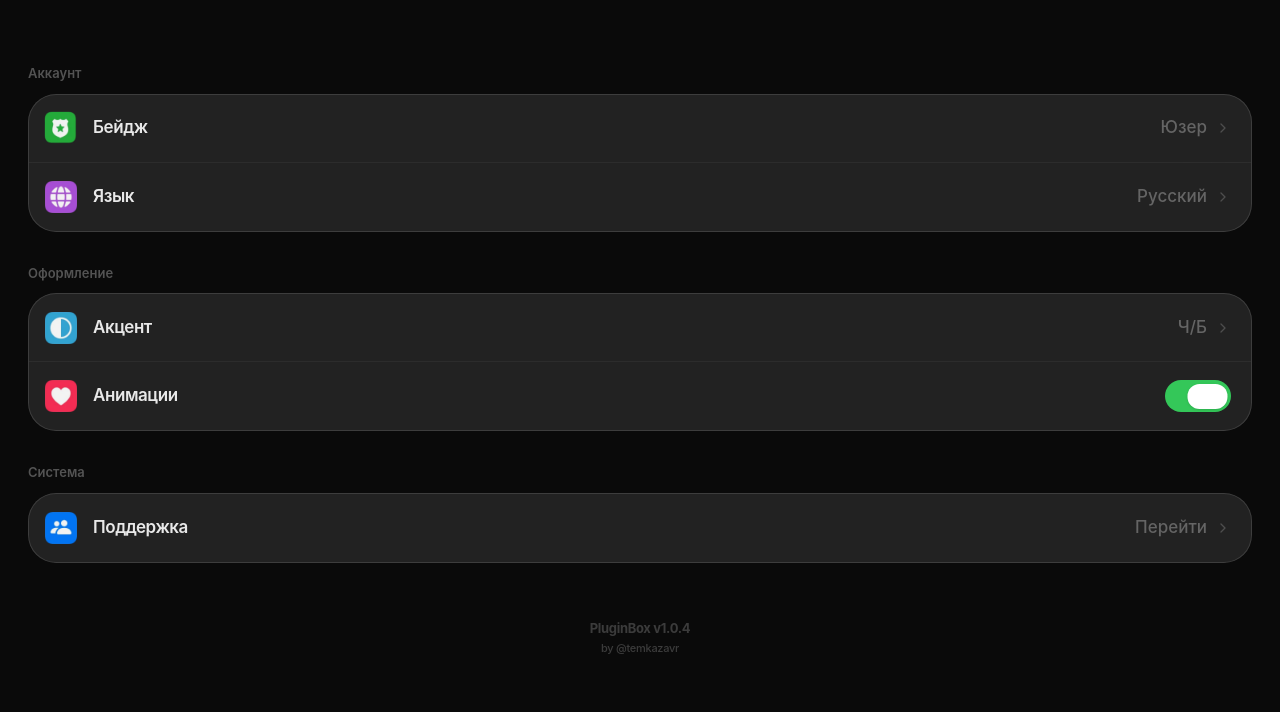
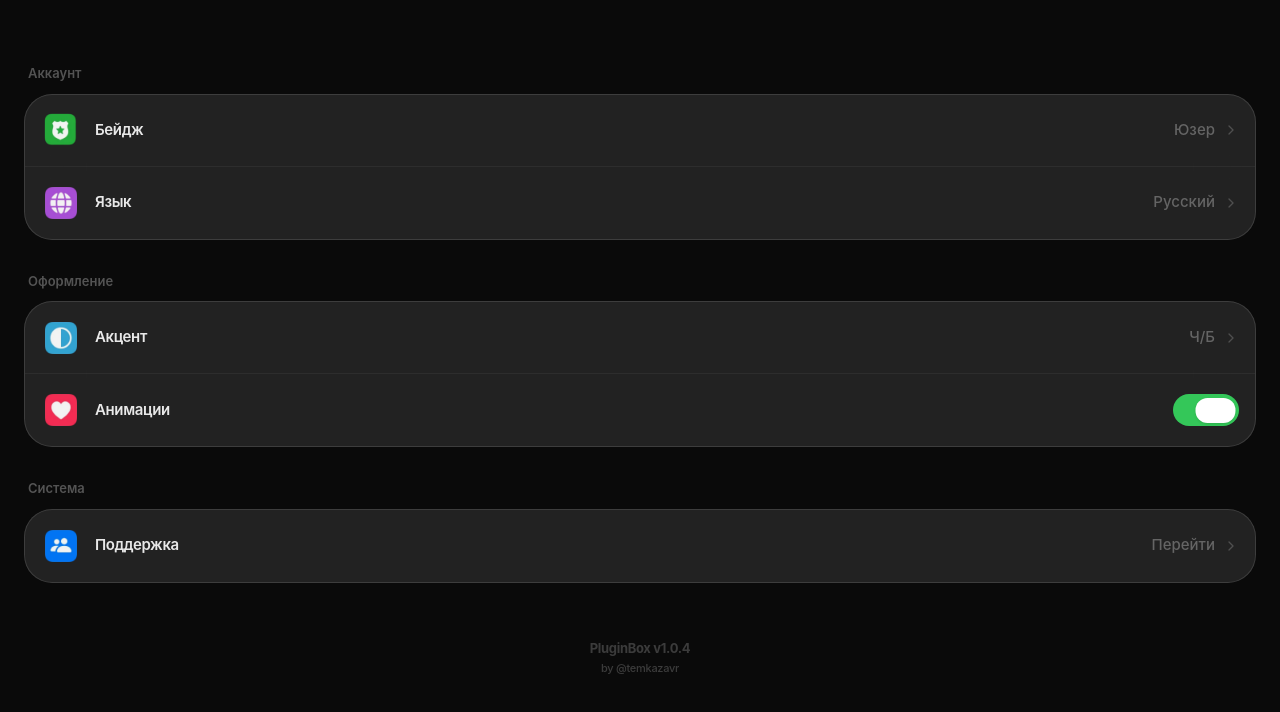
Before and after one commit to fugu70539/PluginBox, a Next.js app: page / in a window 1280 px wide. Both pictures are taken after a click on the button 93 px from the left and 42 px from the top of the page. Shown: the top 712 px of the page. Built offline with nearby package versions, Linux system fonts and the light colour scheme.

Commit message:
Update Settings.tsx

```diff
--- a/src/components/views/Settings.tsx
+++ b/src/components/views/Settings.tsx
@@ -19,21 +19,21 @@ const AppleSwitch = ({ isOn, onToggle }: { isOn: boolean; onToggle: () => void }
 const SettingRow = ({ icon, title, value, onClick, hasArrow = true, children }: any) => (
   <div
     onClick={onClick}
-    className="w-full h-[68px] flex items-center justify-between px-3 pr-5 active:bg-white/5 transition-colors cursor-pointer"
+    className="w-full h-[72px] flex items-center justify-between px-4 active:bg-white/5 transition-colors cursor-pointer"
   >
-    <div className="flex items-center gap-3">
-      {/* Иконки стали крупнее (40px) и углы более круглые */}
-      <div className="size-10 rounded-[12px] overflow-hidden flex items-center justify-center">
+    <div className="flex items-center gap-3.5">
+      {/* Иконки с еще более закругленными углами */}
+      <div className="size-10 rounded-[14px] overflow-hidden flex items-center justify-center">
         <img
           src={`/Icons/${icon}`}
           alt=""
           className="size-full object-contain opacity-95"
         />
       </div>
-      <span className="text-[17px] font-semibold tracking-tight text-white/90">{title}</span>
+      <span className="text-[15px] font-semibold tracking-tight text-white/90">{title}</span>
     </div>
     <div className="flex items-center gap-2">
-      {value && <span className="text-[17px] font-medium text-white/30">{value}</span>}
+      {value && <span className="text-[15px] font-medium text-white/30">{value}</span>}
       {children}
       {hasArrow && <img src="/Icons/ArrowRight.PNG" className="size-4 opacity-20 invert" alt="" />}
     </div>
@@ -57,20 +57,19 @@ export default function Settings({ onBack }: { onBack: () => void }) {
   }, [onBack]);
 
   return (
-    <div className="w-full min-h-screen bg-[#0a0a0a] pt-16 px-7 font-display pb-10 select-none">
+    <div className="w-full min-h-screen bg-[#0a0a0a] pt-16 px-6 font-display pb-10 select-none">
       <div className="space-y-8">
 
         <section>
-          <h3 className="text-[13px] font-semibold text-white/30 ml-0 mb-2.5">Аккаунт</h3>
+          <h3 className="text-[13px] font-semibold text-white/30 ml-1 mb-2.5">Аккаунт</h3>
           <div className="mt-glass rounded-[28px] overflow-hidden divide-y divide-white/5">
             <SettingRow icon="Badge.WEBP" title="Бейдж" value={badge} />
-            {/* Путь с твоей опечаткой (пробел перед расширением) */}
             <SettingRow icon="Language .WEBP" title="Язык" value="Русский" />
           </div>
         </section>
 
         <section>
-          <h3 className="text-[13px] font-semibold text-white/30 ml-0 mb-2.5">Оформление</h3>
+          <h3 className="text-[13px] font-semibold text-white/30 ml-1 mb-2.5">Оформление</h3>
           <div className="mt-glass rounded-[28px] overflow-hidden divide-y divide-white/5">
             <SettingRow icon="AccentColor.WEBP" title="Акцент" value="Ч/Б" />
             <SettingRow icon="Animations.WEBP" title="Анимации" hasArrow={false}>
@@ -80,7 +79,7 @@ export default function Settings({ onBack }: { onBack: () => void }) {
         </section>
 
         <section>
-          <h3 className="text-[13px] font-semibold text-white/30 ml-0 mb-2.5">Система</h3>
+          <h3 className="text-[13px] font-semibold text-white/30 ml-1 mb-2.5">Система</h3>
           <div className="mt-glass rounded-[28px] overflow-hidden divide-y divide-white/5">
             <SettingRow icon="Tech.WEBP" title="Поддержка" value="Перейти" />
           </div>
```
